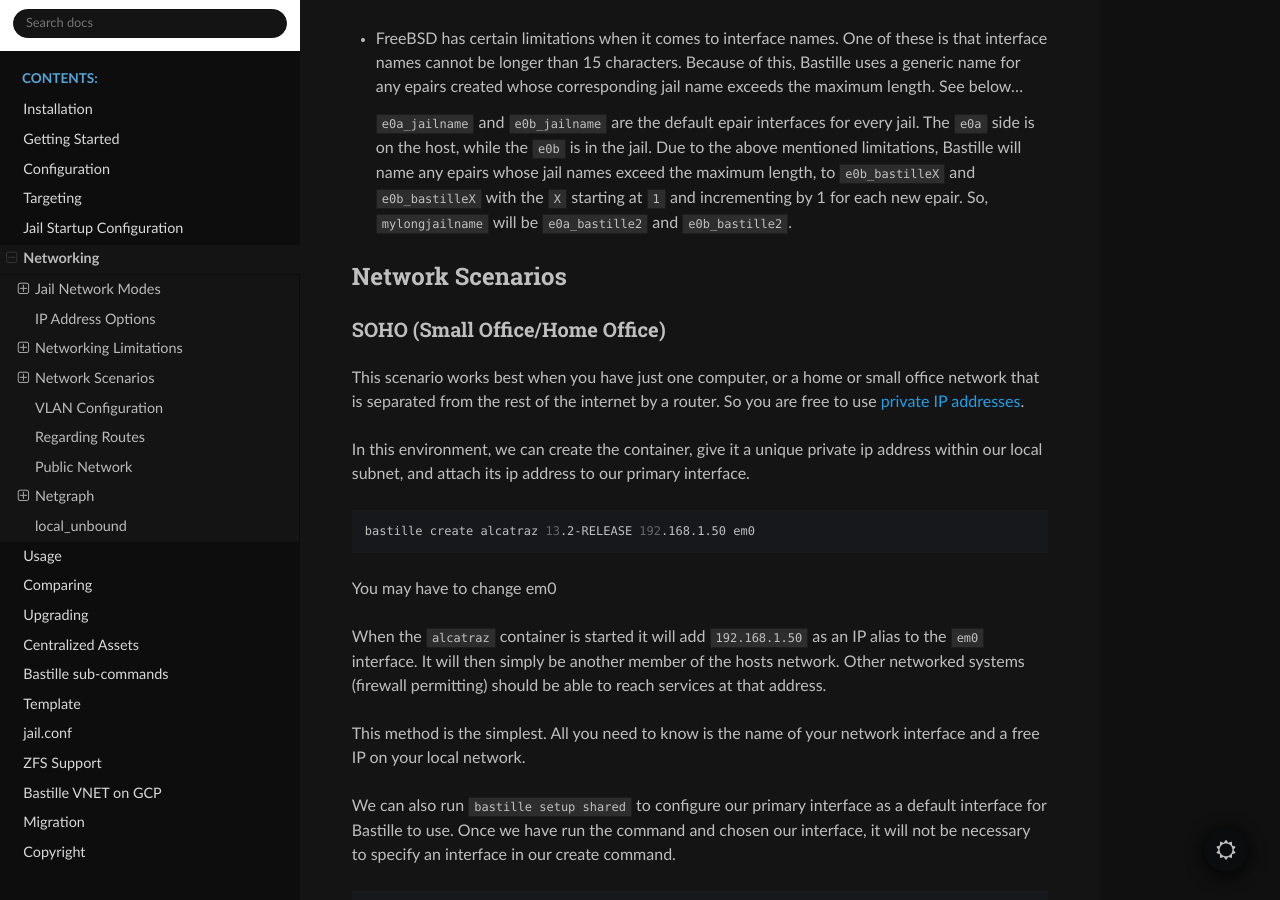
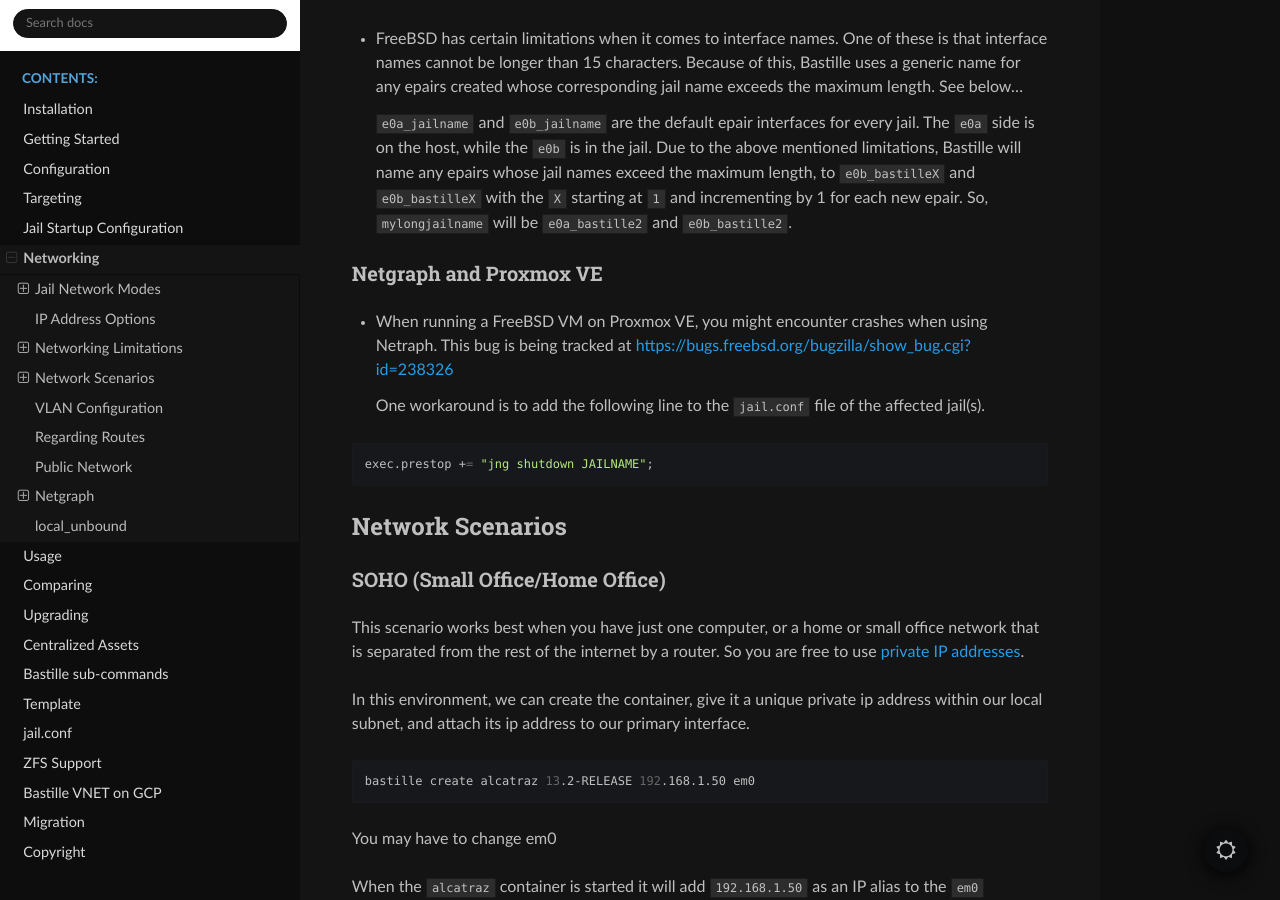
Before and after one commit to BastilleBSD/bastille, a Sphinx documentation site: the page built from docs/chapters/networking.rst, in a window 1280 px wide and 900 px high, scrolled down 2748 px. Built offline with Sphinx 7.4.7 and the Read the Docs theme 3.1.0, drawn with Linux system fonts in a browser that asks for light colours.

Commit message:
document workaround for Netgraph of Proxmox VM

```diff
--- a/docs/chapters/networking.rst
+++ b/docs/chapters/networking.rst
@@ -159,6 +159,20 @@ VNET Jail Interface Names
   jail names exceed the maximum length, to ``e0b_bastilleX`` and ``e0b_bastilleX``
   with the ``X`` starting at ``1`` and incrementing by 1 for each new epair.
   So, ``mylongjailname`` will be ``e0a_bastille2`` and ``e0b_bastille2``.
+
+Netgraph and Proxmox VE
+^^^^^^^^^^^^^^^^^^^^^^^
+
+* When running a FreeBSD VM on Proxmox VE, you might encounter crashes when using
+  Netraph. This bug is being tracked at
+  https://bugs.freebsd.org/bugzilla/show_bug.cgi?id=238326
+
+  One workaround is to add the following line to the ``jail.conf`` file of the affected
+  jail(s).
+
+.. code-block:: shell
+
+  exec.prestop += "jng shutdown JAILNAME";
 
 Network Scenarios
 -----------------
```
